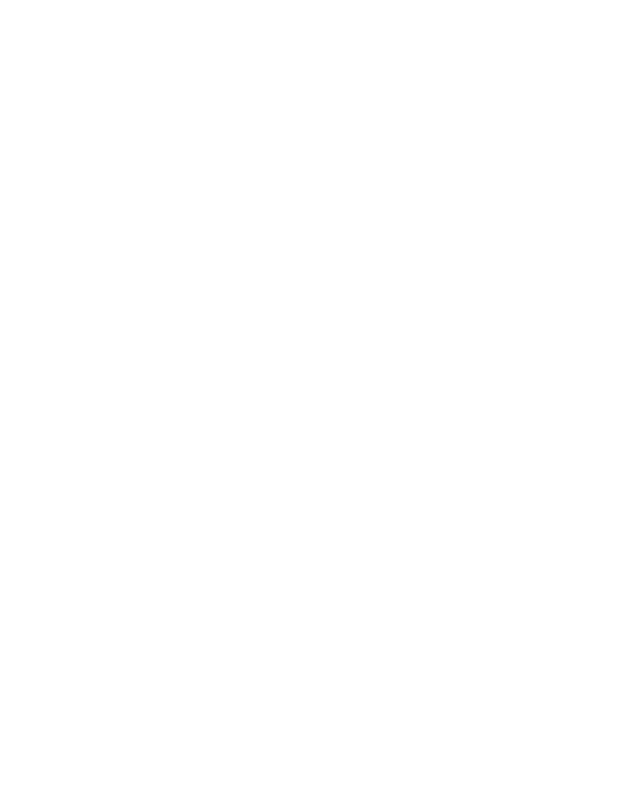
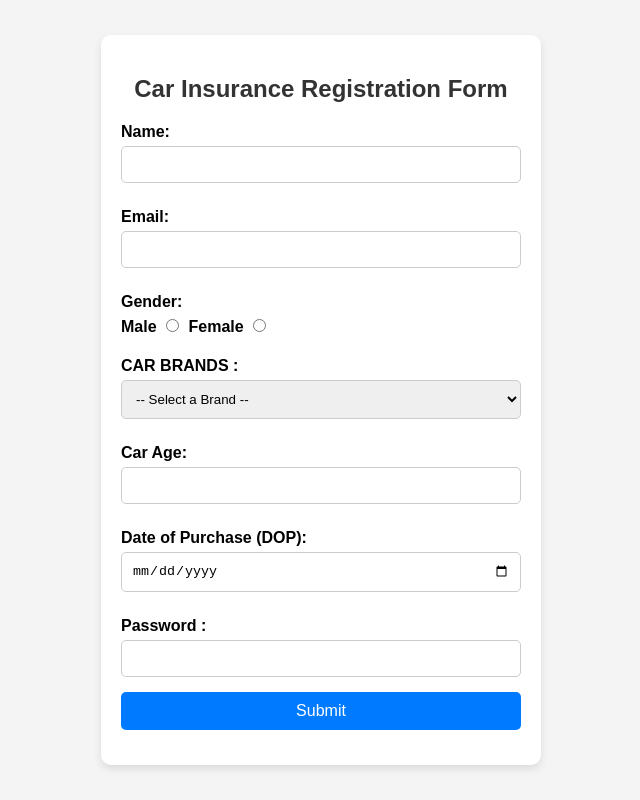
Before and after one commit to acciojob/car-insurance-form-Shuvam-Jena, a website: page main.html in a window 1280 px wide. Shown: the whole page, without its empty margins (319-959 px from the left). Drawn offline with Linux system fonts and the light colour scheme.

Commit message:
created a submission

```diff
--- a/main.html
+++ b/main.html
@@ -8,6 +8,49 @@
 
 <body>
 	<!-- the entire body must be written by student -->
+
+	<form action="" method="post">
+        <h2>Car Insurance Registration Form</h2>
+        <label for="name">Name:</label>
+        <input type="text" id="name" required>
+
+
+        <label for="email">Email:</label>
+        <input type="Email" id="email" required>
+
+
+        <label for="">Gender:</label>
+        <label for="male" style="display: inline;">Male</label>
+        <input type="radio" id="male" required name="gender">
+        <label for="female" style="display: inline;">Female</label>
+        <input type="radio" id="female" required name="gender">
+
+
+        <label for="">CAR BRANDS :</label>
+        <select name="" id="cars">
+            <option value="" disabled selected>-- Select a Brand --</option>
+            <option value="">BMW</option>
+            <option value="">Audi</option>
+            <option value="">Mercedez</option>
+
+        </select>
+
+        <label for="carage">Car Age:</label>
+        <input type="Number" id="carage" required>
+
+
+        <label for="dop">Date of Purchase (DOP):</label>
+        <input type="Date" id="dop" required>
+
+
+        <label for="password">Password :</label>
+        <input type="Password" id="password" required>
+
+
+        <button type="submit">Submit</button>
+
+
+    </form>
     <script type="text/javascript" src="./script.js">
 </script>
 
--- a/styles.css
+++ b/styles.css
@@ -1,2 +1,51 @@
+ body{
+            font-family: Arial, sans-serif;
+            background-color: #f4f4f4;
+            display: flex;
+            justify-content: center;
+            align-items: center;
+            height: 100vh;
+            margin: 0;
+        }
+        form{
+            background-color: #fff;
+            padding: 20px;
+            border-radius: 10px;
+            box-shadow: 0 4px 8px rgba(0, 0, 0, 0.1);
+            width: 100%;
+            max-width: 400px;
+        }
+        h2{
+            text-align: center;
+            margin-bottom: 20px;
+            color: #333;
+        }
+        label{
+            display: block;
+            margin: 10px 0 5px;
+            font-weight: bold;
+        }
+        input , button , select{
+            width: 100%;
+            padding: 10px;
+            margin-bottom: 15px;
+            border: 1px solid #ccc;
+            border-radius: 5px;
+            box-sizing: border-box;
 
+        }
+
+        input[type="radio"]{
+
+           width: auto;
+            margin-right: 5px;
+        }
+        button{
+            background-color: #007bff;
+            color: white;
+            border: none;
+            border-radius: 5px;
+            cursor: pointer;
+            font-size: 16px;
+        }
 /* Your CSS Code here. */
```
